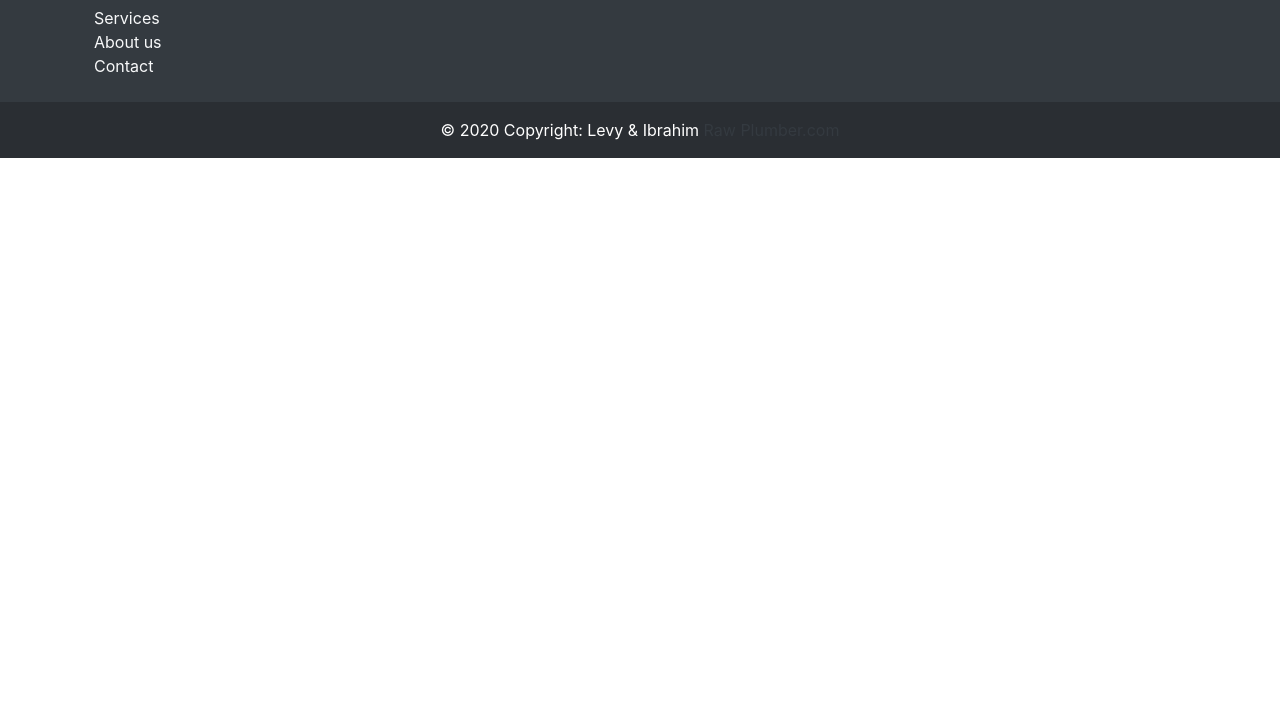
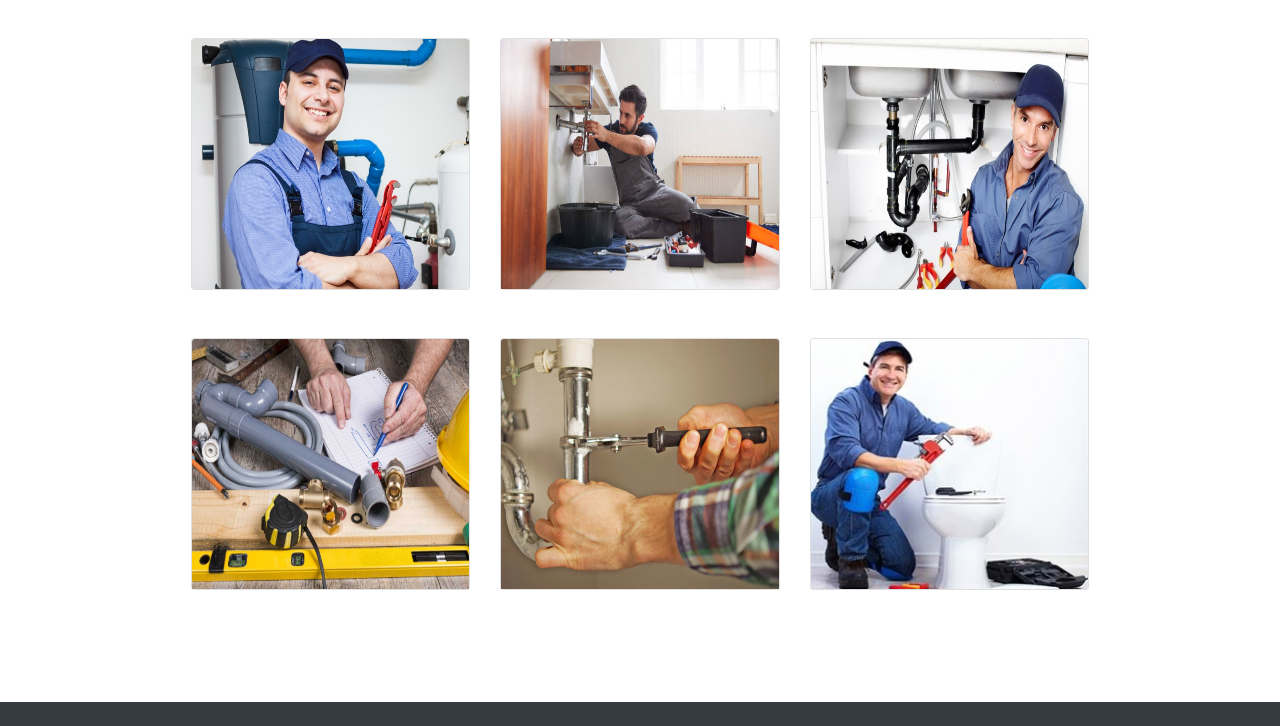
Before and after one commit to becodeorg/yu-4-the-start-up-group-3, a plain HTML site: page servises.html in a window 1280 px wide. Shown: the part 1813-2539 px from the top of the page. Before the commit the page ends 1971 px from the top, so only its background shows below. Drawn offline with nearby package versions, Linux system fonts and the light colour scheme.

Commit message:
creating animation

```diff
--- a/servises.html
+++ b/servises.html
@@ -67,7 +67,7 @@
                             ipsa officia alias corrupti vel, nemo repellat.</p>
                     </div>
                     <div class="m-2 p-2">
-                        <img style="width: 6rem;" src="images/plumber.png">
+                        <img class="service-img" style="width: 6rem;" src="images/plumber.png">
                     </div>
                     <div class="m-2 p-2">
                         <h5 style="color: #e62e2d">Lorem, ipsum dolor.</h5>
@@ -77,7 +77,7 @@
                             ipsa officia alias corrupti vel, nemo repellat.</p>
                     </div>
                     <div class="m-2 p-2">
-                        <img style="width: 6rem;" src="images/plumber (1).png">
+                        <img class="service-img" style="width: 6rem;" src="images/plumber (1).png">
                     </div>
 
 
@@ -93,7 +93,7 @@
                             ipsa officia alias corrupti vel, nemo repellat.</p>
                     </div>
                     <div class="m-2 p-2">
-                        <img style="width: 6rem;" src="images/plumber (2).png">
+                        <img class="service-img" style="width: 6rem;" src="images/plumber (2).png">
                     </div>
                     <div class="m-2 p-2">
                         <h5 style="color: #e62e2d">Lorem, ipsum dolor.</h5>
@@ -103,7 +103,7 @@
                             ipsa officia alias corrupti vel, nemo repellat.</p>
                     </div>
                     <div class="m-2 p-2">
-                        <img style="width: 6rem;" src="images/plumber (3).png">
+                        <img class="service-img" style="width: 6rem;" src="images/plumber (3).png">
                     </div>
                 </div>
             </div>
@@ -140,6 +140,56 @@
 </div>
 </section>
 
+
+  <!-- Below is the "Featured Services" section with 6 card boxes, 3 on top of 3 -->
+  <div style="text-align: center; padding-top: 4rem; padding-bottom: 2rem;">
+    <h2 class="primary-color">OUR TEAM</h2>
+  </div>
+  <div class="container-images">
+  <div class="row row-cols-1 row-cols-md-3 g-5 m-5 text-center" >
+    <div class="col">
+      <div class="card h-100">
+        <img src="./images/image4.jpg" class="card-img-top featured-img" alt="...">
+
+      </div>
+    </div>
+    <div class="col">
+      <div class="card h-100">
+        <img src="./images/image2.jpg" class="card-img-top featured-img" alt="...">
+
+      </div>
+    </div>
+    <div class="col">
+      <div class="card h-100">
+        <img src="./images/image5.jpg" class="card-img-top featured-img" alt="...">
+
+      </div>
+    </div>
+  </div>
+  <div class="row row-cols-1 row-cols-md-3 g-5 m-5 text-center">
+    <div class="col">
+      <div class="card h-100">
+        <img src="./images/image7.jpg" class="card-img-top featured-img" alt="...">
+
+      </div>
+    </div>
+    <div class="col">
+      <div class="card h-100">
+        <img src="./images/image6.jpeg" class="card-img-top featured-img" alt="...">
+
+      </div>
+    </div>
+    <div class="col">
+      <div class="card h-100">
+        <img src="./images/image3.jpg" class="card-img-top featured-img" alt="...">
+
+      </div>
+    </div>
+  </div>
+  </div>
+
+
+
             <!-- Section footer-->
 
 <footer class="bg-dark ">
@@ -157,9 +207,6 @@
 
 
     </section>
-
-
-
 
 
       <div class="row">
--- a/style.css
+++ b/style.css
@@ -55,12 +55,17 @@
 .featured-img {
     width: 100px;
     height: 250px;
+    transition: all .2s ease-in-out;
 
 }
 .container-images {
     margin-left: 10%;
     margin-right: 10%;
     padding-bottom: 4rem;
+}
+
+.featured-img:hover {
+transform: scale(1.1);
 }
 
  /* testimonials carousel */
@@ -94,3 +99,14 @@
     background-size: cover;
 
  }
+
+ /* servise images */
+
+
+ .service-img {
+      transition: all .2s ease-in-out;
+ }
+
+ .service-img:hover {
+     transform: scale(1.1);
+ }
```
Also changed, not shown: index.html (+4 -4 lines).
